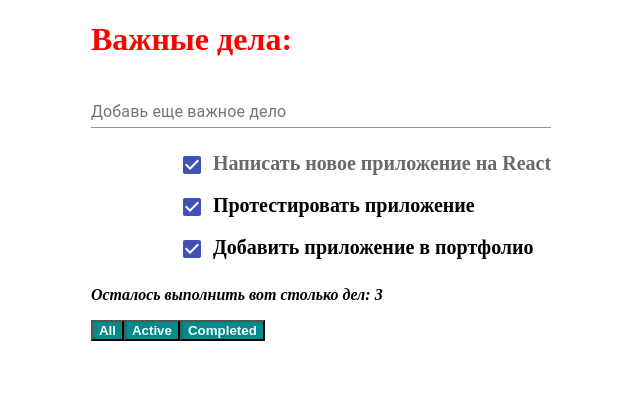
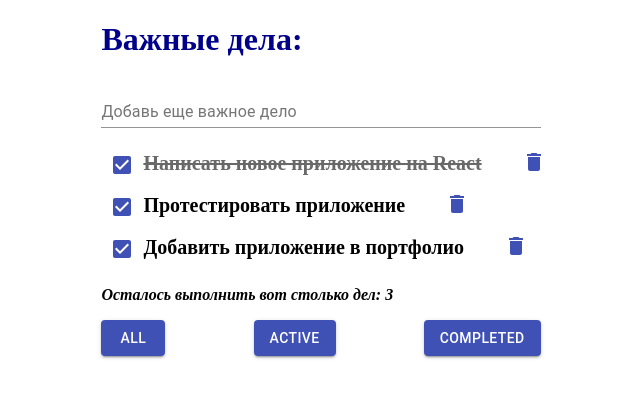
Before and after one commit to WebHeroSchool/Anastassia_React_todo, a React (Create React App) app: page / in a window 1280 px wide. Shown: the top 398 px of the page, without its empty margins (319-959 px from the left). Built offline with nearby package versions, Linux system fonts and the light colour scheme.

Commit message:
added styles for all

```diff
--- a/package.json
+++ b/package.json
@@ -3,6 +3,7 @@
   "version": "0.1.0",
   "private": true,
   "dependencies": {
+    "@material-ui/icons": "^4.11.2",
     "@testing-library/jest-dom": "^5.11.8",
     "@testing-library/react": "^11.2.2",
     "@testing-library/user-event": "^12.6.0",
--- a/src/components/App/App.module.css
+++ b/src/components/App/App.module.css
@@ -5,5 +5,5 @@
 }
 
 .title {
-    color: red;
+    color: darkblue;
 }
--- a/src/components/Footer/Footer.js
+++ b/src/components/Footer/Footer.js
@@ -1,11 +1,21 @@
 import React from 'react';
+import Button from '@material-ui/core/Button';
+
 import styles from './Footer.module.css';
 
 const Footer = ({count}) => (<div className={styles.wrap}>
     <p className={styles.text}>Осталось выполнить вот столько дел: {count}</p>
-    <button>All</button>
-    <button>Active</button>
-    <button>Completed</button>
+    <div className={styles.button}>
+        <Button variant="contained" color="primary">
+            All
+        </Button>
+        <Button variant="contained" color="primary">
+            Active
+        </Button>
+        <Button variant="contained" color="primary">
+            Completed
+        </Button>
+    </div>
 </div>);
 
 export default Footer;
--- a/src/components/Footer/Footer.module.css
+++ b/src/components/Footer/Footer.module.css
@@ -4,13 +4,7 @@
 
 }
 
-button {
-    background: darkcyan;
-    color: white;
-    font-weight: bolder;
-    cursor: pointer;
+.button {
+    display: flex;
+    justify-content: space-between;
 }
-
-button:hover {
-    background: olivedrab;
-}
--- a/src/components/InputItem/InputItem.module.css
+++ b/src/components/InputItem/InputItem.module.css
@@ -1,25 +1,3 @@
-
-
 .root {
     width: 100%;
 }
-
-.root.MuiInput-underline:before {
-    border-color: darkred;
-}
-
-.root.MuiInput-underline:after {
-    border-color: green;
-}
-
-.root .MuiFormLabel-root {
-    color: yellow;
-}
-
-.root.MuiFormLabel-root.Mui-focused {
-     color: darkred;
-}
-
-/*.root.MuiFormLabel-root.Mui-focused {*/
-/*    color: darkred;*/
-/*}*/
--- a/src/components/Item/Item.js
+++ b/src/components/Item/Item.js
@@ -1,6 +1,7 @@
 import React from 'react';
 import classnames from 'classnames';
 import Checkbox from '@material-ui/core/Checkbox';
+import DeleteIcon from '@material-ui/icons/Delete';
 
 import styles from './Item.module.css';
 
@@ -16,6 +17,7 @@ const Item = ({value, isDone}) => (<div className={
         inputProps={{ 'aria-label': 'secondary checkbox' }}
     />
     {value}
+    <DeleteIcon color="primary" className={styles.delete}/>
 </div>);
 
 export default Item;
--- a/src/components/Item/Item.module.css
+++ b/src/components/Item/Item.module.css
@@ -5,4 +5,10 @@
 
 .done {
     color: dimgray;
+    text-decoration: line-through;
 }
+
+.delete {
+    margin: -5px;
+    padding-left: 45px;
+}
--- a/src/components/ItemList/ItemList.js
+++ b/src/components/ItemList/ItemList.js
@@ -3,7 +3,7 @@ import Item from "../Item/Item";
 import styles from "./ItemList.module.css";
 
 const ItemList = ({items}) => (
-        <ul>
+        <ul className={styles.ul}>
             {items.map(item => <ol className={styles.text} key={item.value}>
                 <Item value={item.value} isDone={item.isDone} /></ol>
             )}
--- a/src/components/ItemList/ItemList.module.css
+++ b/src/components/ItemList/ItemList.module.css
@@ -1,3 +1,8 @@
+.ul {
+    padding: 0;
+}
+
 .text {
     font-weight: bolder;
+    padding: 0;
 }
```
Also changed, not shown: 2 other files (tests, documents, lock files or other folders).
